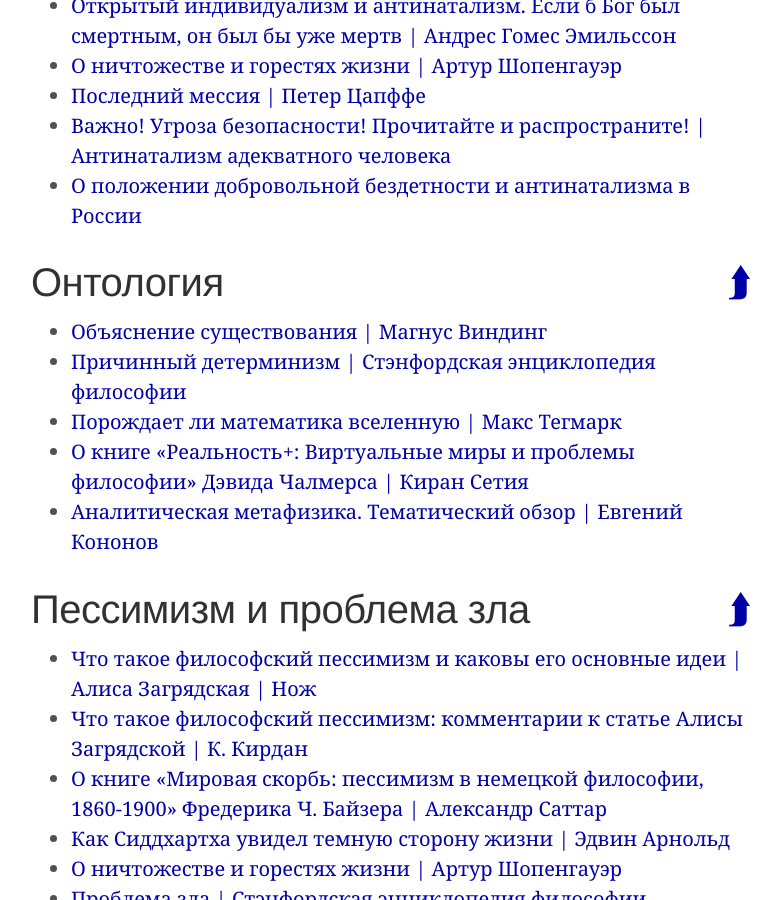
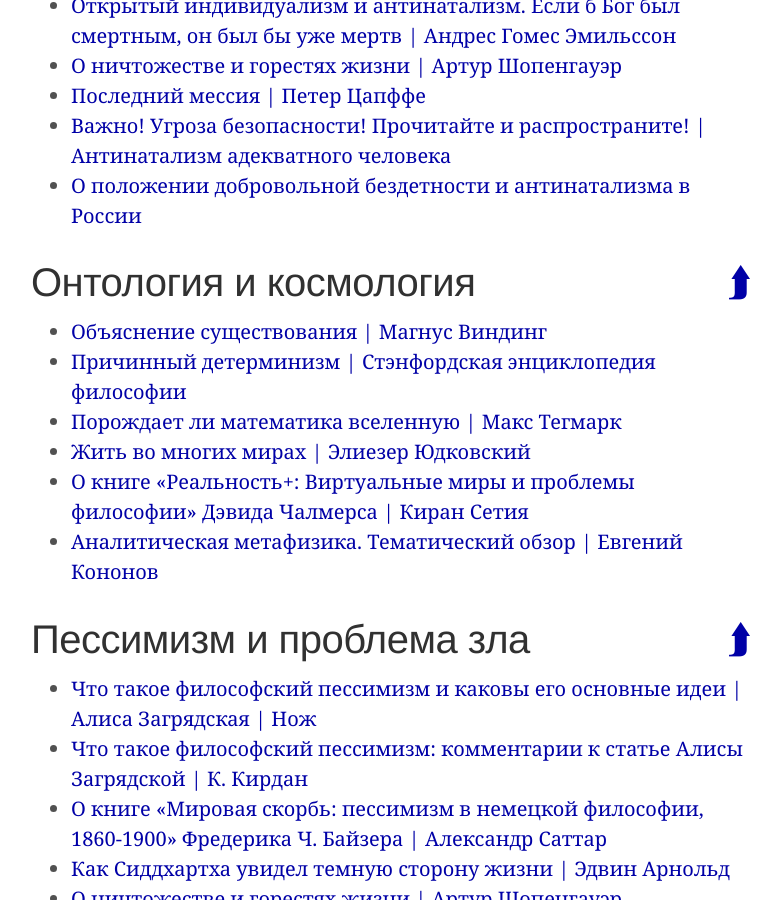
Before and after one commit to ReducingSuffering/reducingsuffering.github.io, a Jekyll site: the page built from index.md, in a window 1280 px wide and 900 px high, scrolled down 19990 px. Shown: the whole window, without its empty margins (249-1029 px from the left). Built offline with Jekyll 4.4.1, drawn with Linux system fonts in a browser that asks for light colours; some of the changed text lies outside the part shown.

Commit message:
Update ontology.html

```diff
--- a/_lists/ontology.html
+++ b/_lists/ontology.html
@@ -1,12 +1,13 @@
 ---
 layout: none
-title: Онтология
+title: Онтология и космология
 order: 12
 mark: ontology
 nodes:
 - 517 # Объяснение существования — Магнус Виндинг
 - 156 # Причинный детерминизм — Стэнфордская Энциклопедия Философии
 - 344 # Порождает ли математика вселенную — Макс Тегмарк
+- 560 # Жить во многих мирах — Элиезер Юдковский
 - 536 # О книге «Реальность+: Виртуальные миры и проблемы философии» Дэвида Чалмерса
 - 539 # Аналитическая метафизика. Тематический обзор — Евгений Кононов
 ---
```
